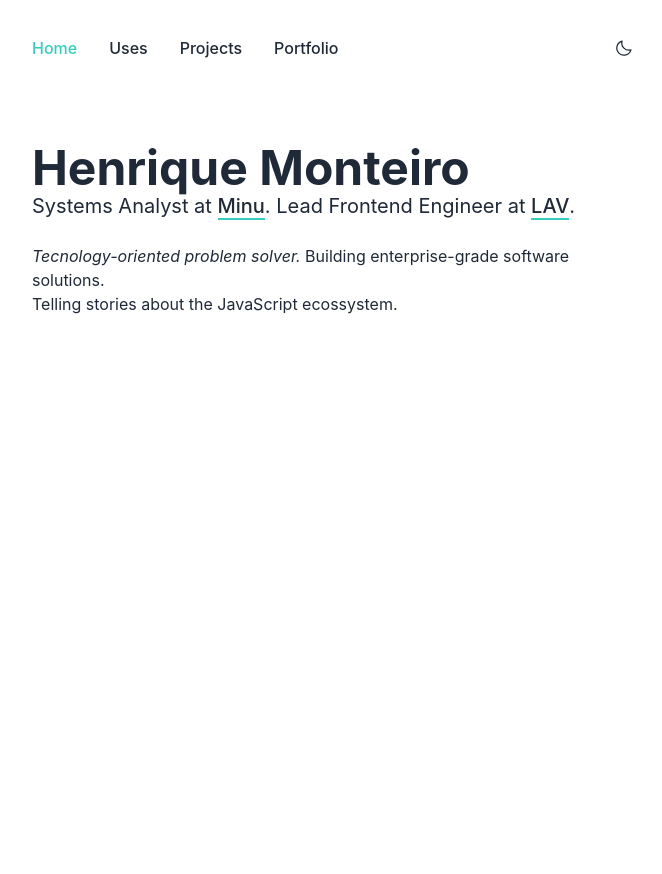
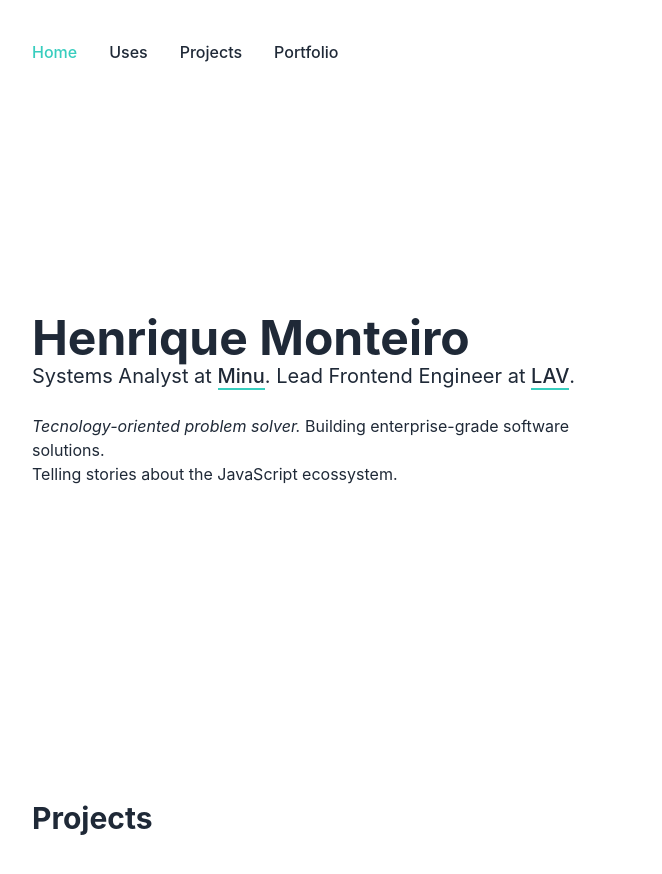
Before and after one commit to hrqmonteiro/hrq.is-a.dev, a Next.js app: page / in a window 1280 px wide. Shown: the top 874 px of the page, without its empty margins (304-966 px from the left). Before the commit the page ends 800 px from the top, so only its background shows below. Built offline with nearby package versions, Linux system fonts and the light colour scheme.

Commit message:
:lipstick: iupdated Container, Head, Hero, added hooks

```diff
--- a/src/components/atoms/Container/Container.tsx
+++ b/src/components/atoms/Container/Container.tsx
@@ -3,7 +3,7 @@ interface ContainerProps {
 }
 
 const Container = ({ children }: ContainerProps): JSX.Element => (
-  <div className='flex items-center justify-center'>
+  <div className='flex items-center justify-center w-full'>
     <div className='container max-w-2xl px-8'>{children}</div>
   </div>
 )
--- a/src/components/atoms/Head/Head.tsx
+++ b/src/components/atoms/Head/Head.tsx
@@ -1,7 +1,7 @@
 import NextHead from 'next/head'
 
 interface HeadProps {
-  title: string
+  title?: string
 }
 
 const Head = ({ title }: HeadProps) => (
--- a/src/components/molecules/Hero/Hero.tsx
+++ b/src/components/molecules/Hero/Hero.tsx
@@ -1,11 +1,17 @@
-import { Link } from '@app/components/atoms'
+import { Link } from 'components/atoms'
+import useBreakpoints from 'hooks/useBreakpoints'
 
-const Hero = () => (
-  <div className='min-h-sm'>
+const Hero = () => {
+  const { isSm } = useBreakpoints()
+
+  return (
+    <div className='flex items-center min-h-screen'>
+      <div>
         <h1 className='text-5xl font-bold'>Henrique Monteiro</h1>
         <h2 className='mb-6 text-xl'>
           Systems Analyst at{' '}
-      <Link bordered href='https://minu.co' title='Minu' target='_blank' />.
+          <Link bordered href='https://minu.co' title='Minu' target='_blank' />.{' '}
+          {isSm && <br />}
           Lead Frontend Engineer at{' '}
           <Link
             bordered
@@ -22,6 +28,8 @@ const Hero = () => (
           Telling stories about the JavaScript ecossystem.
         </p>
       </div>
+    </div>
   )
+}
 
 export default Hero
--- a/src/components/molecules/Navbar/Navbar.tsx
+++ b/src/components/molecules/Navbar/Navbar.tsx
@@ -1,4 +1,4 @@
-import { Link, ThemeButton } from 'components/atoms'
+import { Container, Link, ThemeButton } from 'components/atoms'
 
 const LINK_CLASSES = 'mr-8'
 
@@ -22,6 +22,9 @@ const links: Array<Record<string, string>> = [
 ]
 
 const Navbar = () => (
+  <div className='fixed w-full navbar'>
+    <div className='flex justify-center w-full'>
+      <Container>
         <div className='flex items-center justify-between w-full my-8 mb-20'>
           <ul className='inline-flex invisible lg:visible'>
             {links.map((link: any, index: number) => (
@@ -30,7 +33,9 @@ const Navbar = () => (
               </li>
             ))}
           </ul>
-    <ThemeButton />
+        </div>
+      </Container>
+    </div>
   </div>
 )
 
--- /dev/null
+++ b/src/components/molecules/Projects/Projects.tsx
@@ -0,0 +1,7 @@
+const Projects = () => (
+  <div className='mb-20 min-h-sm'>
+    <h3 className='text-3xl font-bold'>Projects</h3>
+  </div>
+)
+
+export default Projects
--- /dev/null
+++ b/src/components/molecules/Projects/index.ts
@@ -0,0 +1 @@
+export { default } from './Projects'
--- a/src/components/molecules/index.ts
+++ b/src/components/molecules/index.ts
@@ -1,2 +1,3 @@
 export { default as Hero } from './Hero'
 export { default as Navbar } from './Navbar'
+export { default as Projects } from './Projects'
--- /dev/null
+++ b/src/hooks/useBreakpoints.ts
@@ -0,0 +1,35 @@
+import { useEffect, useState } from 'react'
+
+const useBreakPoints = () => {
+  const [breakPoint, setBreakPoint] = useState<string>('')
+
+  useEffect(() => {
+    function handleResize() {
+      if (window.innerWidth < 768) {
+        setBreakPoint('sm')
+      } else if (window.innerWidth >= 768 && window.innerWidth < 1024) {
+        setBreakPoint('md')
+      } else if (window.innerWidth >= 1024 && window.innerWidth < 1280) {
+        setBreakPoint('lg')
+      } else if (window.innerWidth >= 1280 && window.innerWidth <= 1535) {
+        setBreakPoint('xl')
+      } else if (window.innerWidth >= 1535) {
+        setBreakPoint('2xl')
+      }
+    }
+    window.addEventListener('resize', handleResize)
+    handleResize()
+    return () => window.removeEventListener('resize', handleResize)
+  }, [])
+
+  return {
+    breakPoint,
+    isSm: breakPoint === 'sm',
+    isMd: breakPoint === 'md',
+    isLg: breakPoint === 'lg',
+    isXl: breakPoint === 'xl',
+    is2xl: breakPoint === '2xl'
+  }
+}
+
+export default useBreakPoints
--- a/src/pages/_app.tsx
+++ b/src/pages/_app.tsx
@@ -2,11 +2,13 @@ import 'styles/global.css'
 import type { AppProps } from 'next/app'
 import { ThemeProvider } from 'next-themes'
 import { Container, Head } from 'components/atoms'
+import { Navbar } from 'components/molecules'
 
 export default function MyApp({ Component, pageProps }: AppProps) {
   return (
     <ThemeProvider>
       <Head />
+      <Navbar />
       <Container>
         <Component {...pageProps} />
       </Container>
--- a/src/pages/index.tsx
+++ b/src/pages/index.tsx
@@ -1,10 +1,10 @@
 import { NextPage } from 'next'
-import { Hero, Navbar } from 'components/molecules'
+import { Hero, Navbar, Projects } from 'components/molecules'
 
 const Home: NextPage = () => (
   <main>
-    <Navbar />
     <Hero />
+    <Projects />
   </main>
 )
 
```
Lines whose indentation alone changed are shown as unchanged.
